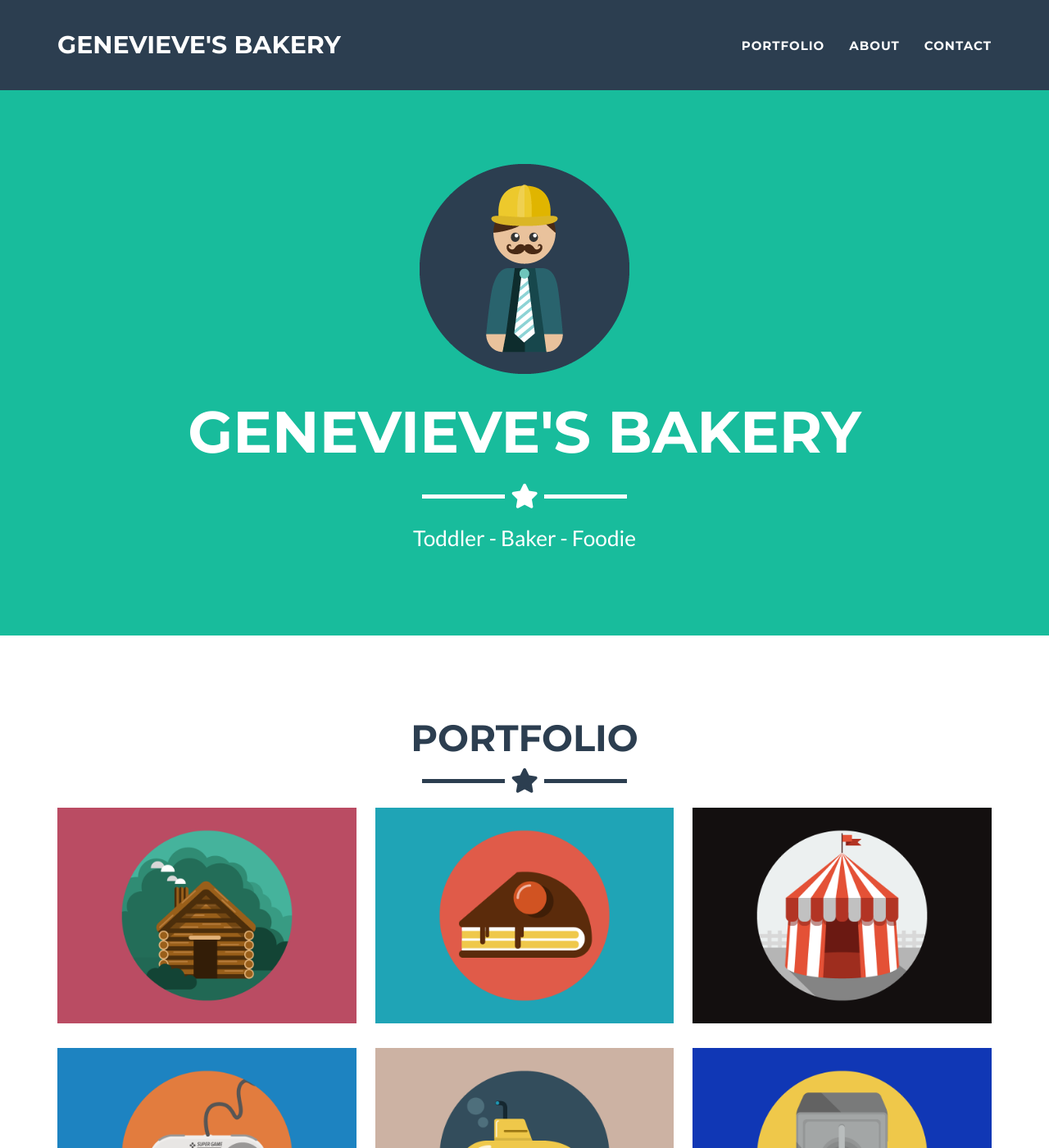
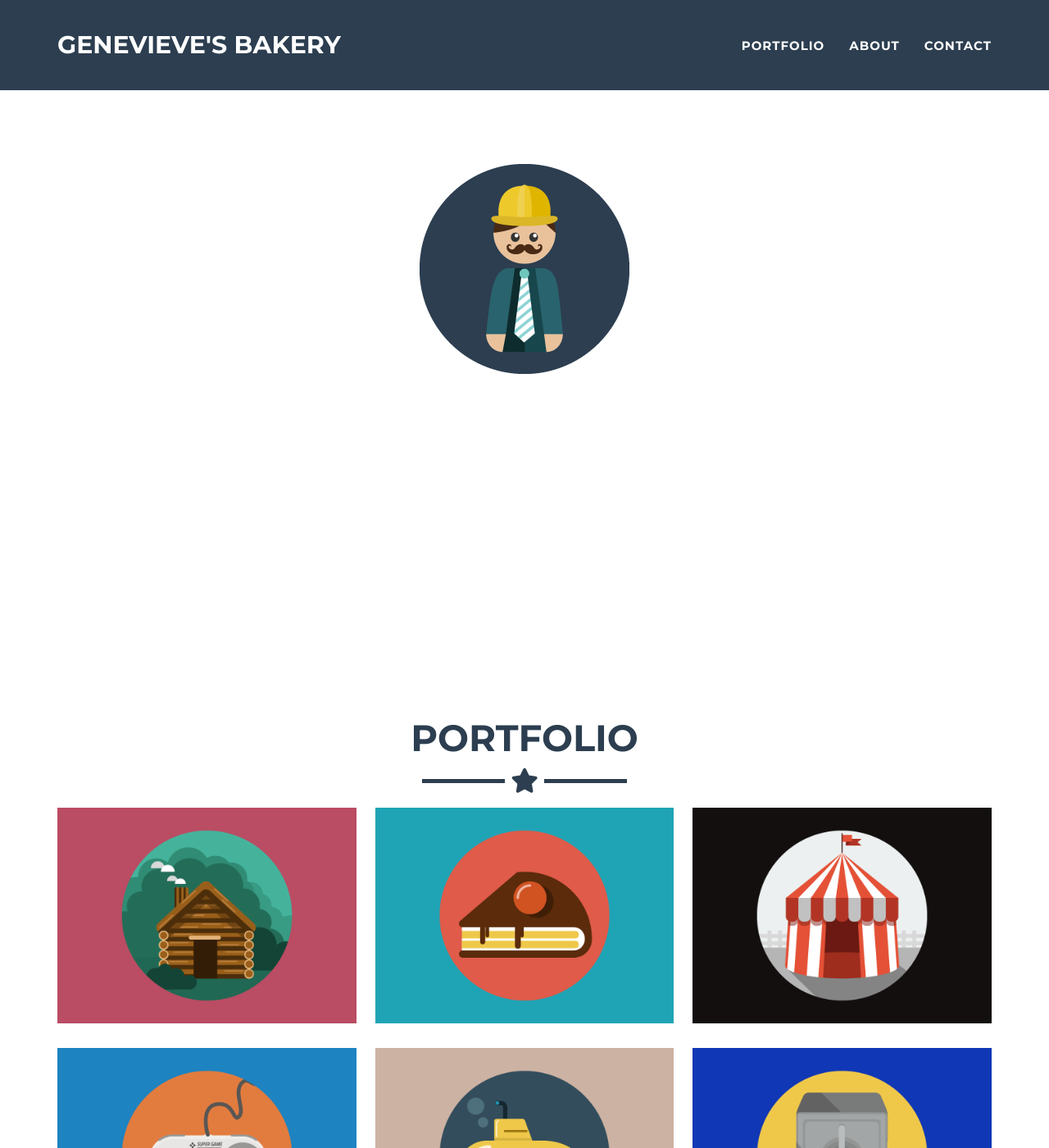
Before and after one commit to genevievesbakery/genevievesbakery.github.io, a Jekyll site: the page built from _posts/2014-07-18-project-1.markdown, in a window 1280 px wide and 1400 px high. Shown: the whole window at 82% size. Built offline with Jekyll 4.4.1, drawn with Linux system fonts in a browser that asks for light colours.

Commit message:
Update _config.yml

```diff
--- a/_config.yml
+++ b/_config.yml
@@ -25,8 +25,8 @@ disqus_shortname: myshortname
 
 # Color settings (hex-codes without the leading hash-tag)
 color:
-  primary: 18bc9c #80B3FF
-  primary-rgb: "24,288,156" #"128,179,255"
+  primary: FFFFFF #80B3FF
+  primary-rgb: "255,255,255" #"128,179,255"
   secondary: 2c3e50 #FD6E8A
   secondary-dark: 233140 #A2122F
 
```
